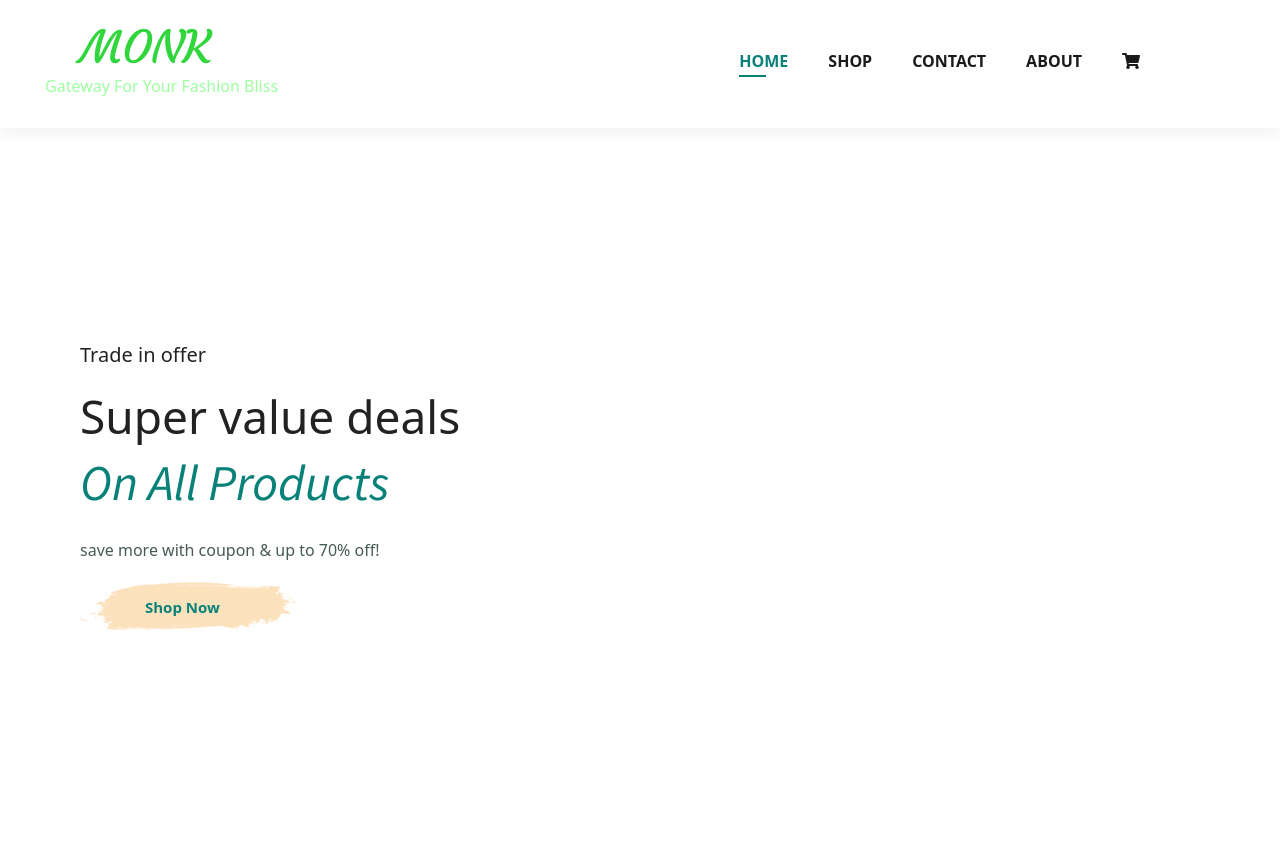
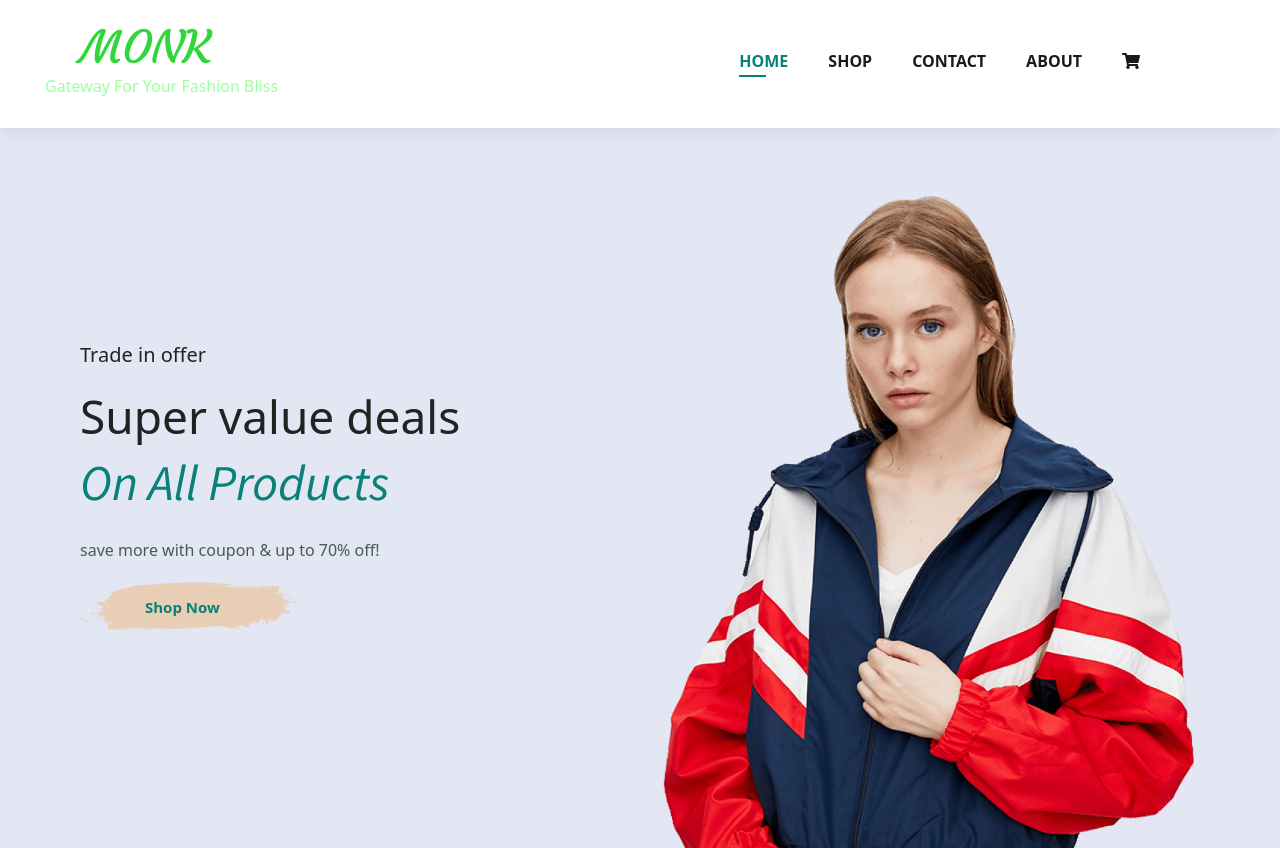
Before and after one commit to Tejusajayan/MONK, a plain HTML site: page index.html in a window 1280 px wide. Shown: the top 848 px of the page. Drawn offline with Linux system fonts and the light colour scheme; files whose address does not match are found by name.

Commit message:
Update styles.css

```diff
--- a/CSS/styles.css
+++ b/CSS/styles.css
@@ -160,7 +160,7 @@ button.white
 }
 #hero
 {
-    background-image: url("IMG\\hero4.png");
+    background-image: url("https://github.com/Tejusajayan/MONK/blob/main/IMG/hero4.png");
     height: 90vh;
     width: 100%;
     background-position: top 25% right 25%;
```
